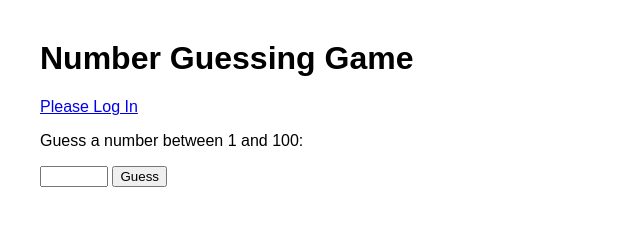
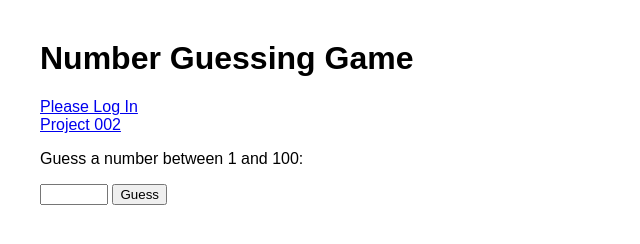
Before and after one commit to debanjandas713-png/Debanjan-Das, a plain HTML site: page index.html in a window 1280 px wide. Shown: the whole page, without its empty margins (0-640 px from the left). Drawn offline with Linux system fonts and the light colour scheme.

Commit message:
Add project002.html and link from index.html

```diff
--- a/index.html
+++ b/index.html
@@ -11,6 +11,8 @@
 <body>
   <h1>Number Guessing Game</h1>
   <a href="#">Please Log In</a>
+  <br>
+  <a href="https://github.com/debanjandas713-png/Debanjan-Das/blob/main/project002.html">Project 002</a>
   <p>Guess a number between 1 and 100:</p>
   <input type="number" id="guess" min="1" max="100" />
   <button onclick="checkGuess()">Guess</button>
```
